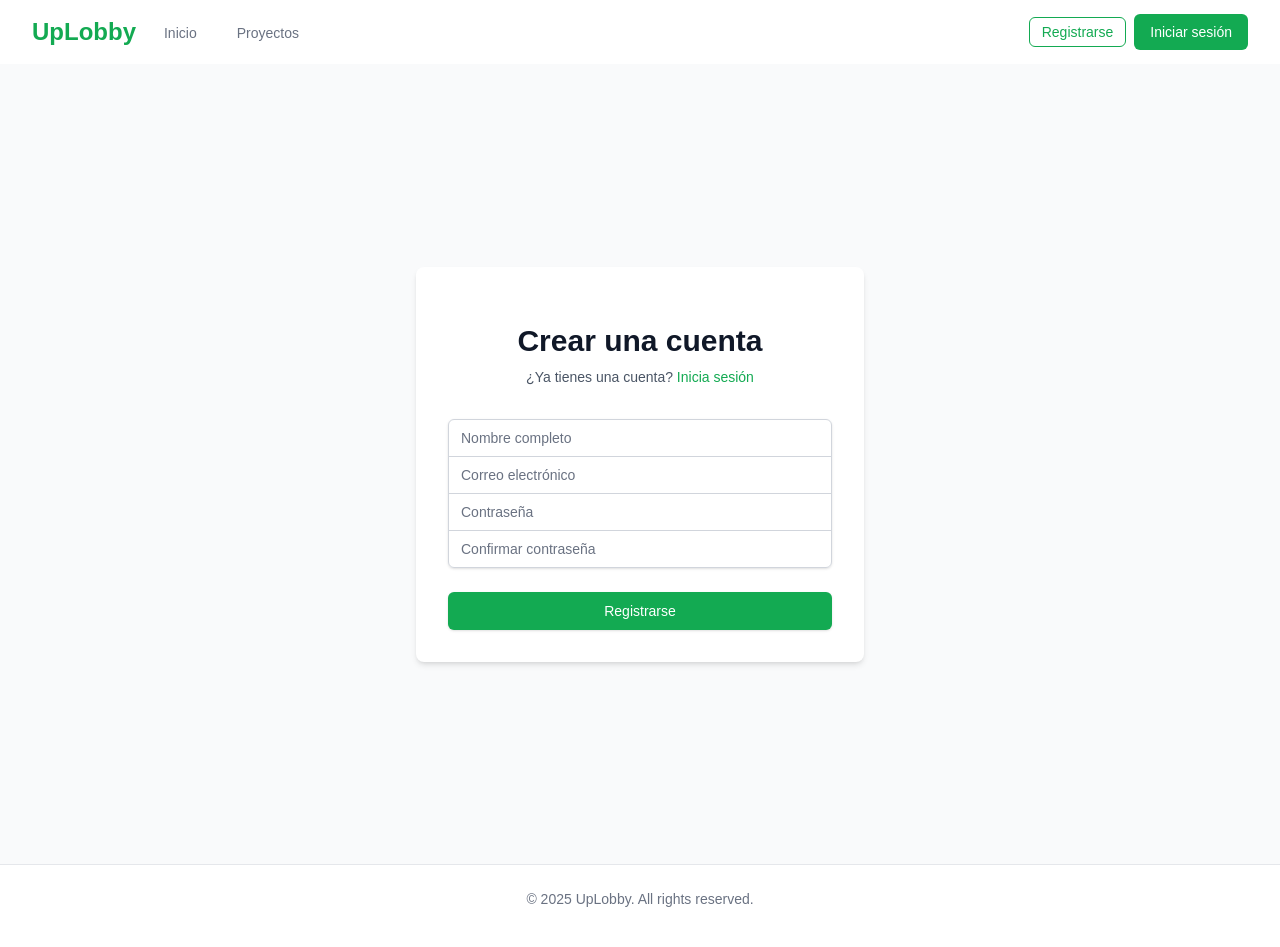
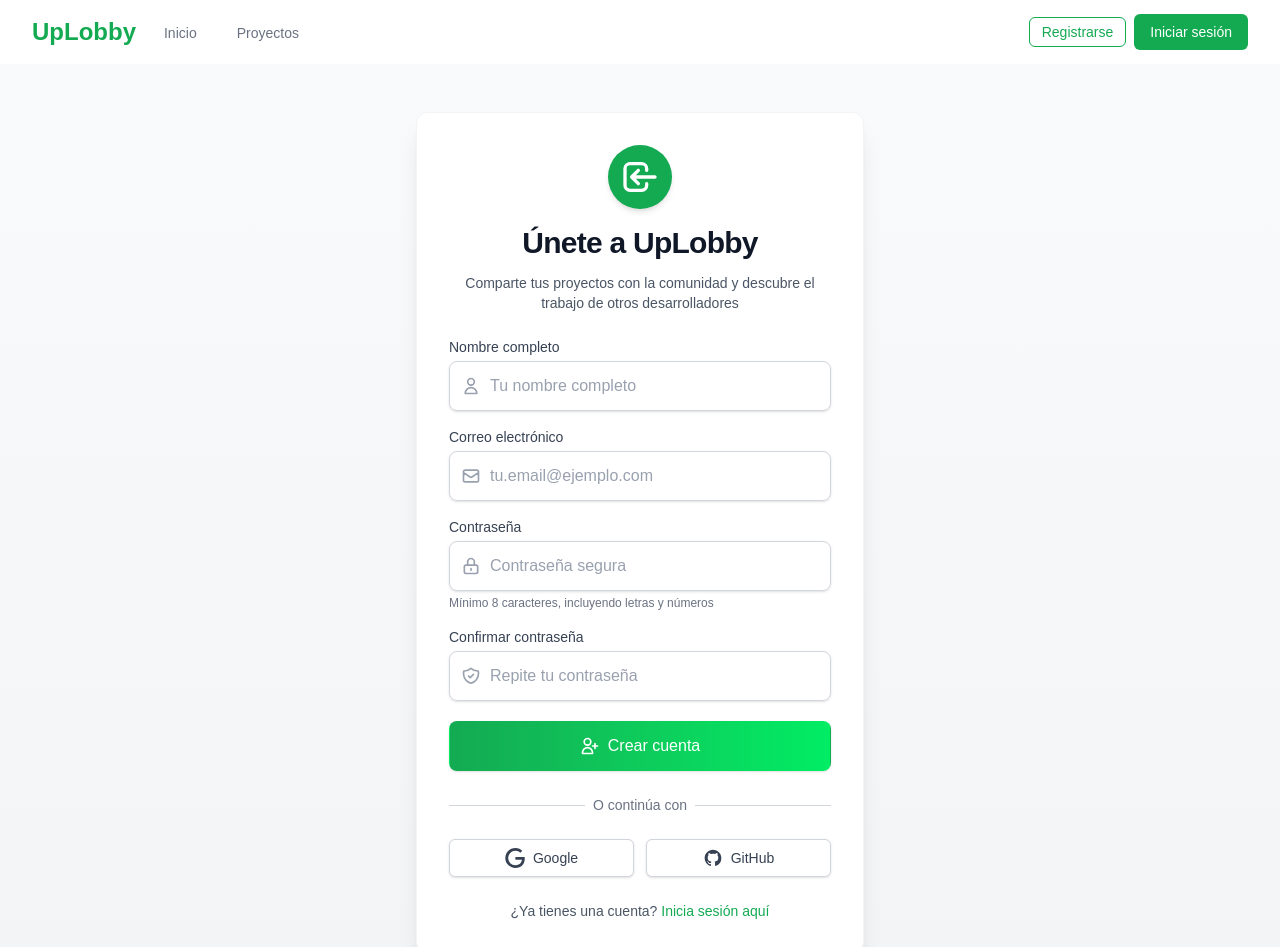
Before and after one commit to jemmdevs/uplobby-v1, a Next.js app: page /auth/signup in a window 1280 px wide. Shown: the top 947 px of the page. Built offline with nearby package versions, Linux system fonts and the light colour scheme; no server answers.

Commit message:
new form registration

```diff
--- a/app/auth/signup/page.js
+++ b/app/auth/signup/page.js
@@ -4,6 +4,7 @@
 import { signIn } from 'next-auth/react';
 import { useRouter } from 'next/navigation';
 import Link from 'next/link';
+import Image from 'next/image';
 
 export default function SignUp() {
   const router = useRouter();
@@ -84,35 +85,55 @@
   };
 
   return (
-    <div className="min-h-screen flex items-center justify-center py-12 px-4 sm:px-6 lg:px-8 bg-gray-50 dark:bg-[var(--mongodb-navy)]">
-      <div className="max-w-md w-full space-y-8 bg-white dark:bg-[var(--mongodb-forest)] p-8 rounded-lg shadow-md">
-        <div>
-          <h2 className="mt-6 text-center text-3xl font-extrabold text-gray-900 dark:text-white">
-            Crear una cuenta
+    <div className="min-h-screen flex items-center justify-center py-12 px-4 sm:px-6 lg:px-8 bg-gradient-to-b from-gray-50 to-gray-100 dark:from-[var(--mongodb-navy)] dark:to-[#0a1929]">
+      <div className="max-w-md w-full space-y-6 bg-white dark:bg-[var(--mongodb-navy)] p-8 rounded-xl shadow-xl border border-gray-100 dark:border-gray-800 transition-all duration-300 hover:shadow-2xl">
+
+        {/* Cabecera con logo */}
+        <div className="text-center">
+          <div className="flex justify-center mb-4">
+            <div className="w-16 h-16 bg-[var(--mongodb-dark-green)] rounded-full flex items-center justify-center shadow-md">
+              <svg xmlns="http://www.w3.org/2000/svg" className="h-10 w-10 text-white" fill="none" viewBox="0 0 24 24" stroke="currentColor">
+                <path strokeLinecap="round" strokeLinejoin="round" strokeWidth={2} d="M11 16l-4-4m0 0l4-4m-4 4h14m-5 4v1a3 3 0 01-3 3H6a3 3 0 01-3-3V7a3 3 0 013-3h7a3 3 0 013 3v1" />
+              </svg>
+            </div>
+          </div>
+          <h2 className="text-3xl font-bold text-gray-900 dark:text-white tracking-tight">
+            Únete a UpLobby
           </h2>
-          <p className="mt-2 text-center text-sm text-gray-600 dark:text-gray-300">
-            ¿Ya tienes una cuenta?{' '}
-            <Link
-              href="/auth/signin"
-              className="font-medium text-[var(--mongodb-dark-green)] hover:text-[var(--mongodb-green)]"
-            >
-              Inicia sesión
-            </Link>
+          <p className="mt-3 text-gray-600 dark:text-gray-300 text-sm">
+            Comparte tus proyectos con la comunidad y descubre el trabajo de otros desarrolladores
           </p>
         </div>
 
+        {/* Mensaje de error */}
         {error && (
-          <div className="bg-red-50 dark:bg-red-900/20 p-4 rounded-md">
+          <div className="bg-red-50 dark:bg-red-900/20 p-4 rounded-lg border border-red-100 dark:border-red-900/30">
+            <div className="flex items-start">
+              <div className="flex-shrink-0">
+                <svg className="h-5 w-5 text-red-500" xmlns="http://www.w3.org/2000/svg" viewBox="0 0 20 20" fill="currentColor">
+                  <path fillRule="evenodd" d="M10 18a8 8 0 100-16 8 8 0 000 16zM8.707 7.293a1 1 0 00-1.414 1.414L8.586 10l-1.293 1.293a1 1 0 101.414 1.414L10 11.414l1.293 1.293a1 1 0 001.414-1.414L11.414 10l1.293-1.293a1 1 0 00-1.414-1.414L10 8.586 8.707 7.293z" clipRule="evenodd" />
+                </svg>
+              </div>
+              <div className="ml-3">
                 <p className="text-sm text-red-600 dark:text-red-400">{error}</p>
+              </div>
+            </div>
           </div>
         )}
 
-        <form className="mt-8 space-y-6" onSubmit={handleSubmit}>
-          <div className="rounded-md shadow-sm -space-y-px">
+        {/* Formulario de registro */}
+        <form className="space-y-5" onSubmit={handleSubmit}>
+          <div className="space-y-4">
             <div>
-              <label htmlFor="name" className="sr-only">
-                Nombre
+              <label htmlFor="name" className="block text-sm font-medium text-gray-700 dark:text-gray-300 mb-1">
+                Nombre completo
               </label>
+              <div className="relative">
+                <div className="absolute inset-y-0 left-0 pl-3 flex items-center pointer-events-none">
+                  <svg xmlns="http://www.w3.org/2000/svg" className="h-5 w-5 text-gray-400" fill="none" viewBox="0 0 24 24" stroke="currentColor">
+                    <path strokeLinecap="round" strokeLinejoin="round" strokeWidth={2} d="M16 7a4 4 0 11-8 0 4 4 0 018 0zM12 14a7 7 0 00-7 7h14a7 7 0 00-7-7z" />
+                  </svg>
+                </div>
                 <input
                   id="name"
                   name="name"
@@ -121,14 +142,22 @@
                   required
                   value={formData.name}
                   onChange={handleChange}
-                className="appearance-none rounded-none relative block w-full px-3 py-2 border border-gray-300 dark:border-gray-700 placeholder-gray-500 text-gray-900 dark:text-white dark:bg-[var(--mongodb-navy)] rounded-t-md focus:outline-none focus:ring-[var(--mongodb-dark-green)] focus:border-[var(--mongodb-dark-green)] focus:z-10 sm:text-sm"
-                placeholder="Nombre completo"
+                  className="block w-full pl-10 pr-3 py-3 border border-gray-300 dark:border-gray-700 rounded-lg shadow-sm placeholder-gray-400 focus:outline-none focus:ring-2 focus:ring-[var(--mongodb-dark-green)] focus:border-[var(--mongodb-dark-green)] text-gray-900 dark:text-white dark:bg-gray-800 transition-colors duration-200"
+                  placeholder="Tu nombre completo"
                 />
               </div>
+            </div>
+
             <div>
-              <label htmlFor="email" className="sr-only">
+              <label htmlFor="email" className="block text-sm font-medium text-gray-700 dark:text-gray-300 mb-1">
                 Correo electrónico
               </label>
+              <div className="relative">
+                <div className="absolute inset-y-0 left-0 pl-3 flex items-center pointer-events-none">
+                  <svg xmlns="http://www.w3.org/2000/svg" className="h-5 w-5 text-gray-400" fill="none" viewBox="0 0 24 24" stroke="currentColor">
+                    <path strokeLinecap="round" strokeLinejoin="round" strokeWidth={2} d="M3 8l7.89 5.26a2 2 0 002.22 0L21 8M5 19h14a2 2 0 002-2V7a2 2 0 00-2-2H5a2 2 0 00-2 2v10a2 2 0 002 2z" />
+                  </svg>
+                </div>
                 <input
                   id="email"
                   name="email"
@@ -137,14 +166,22 @@
                   required
                   value={formData.email}
                   onChange={handleChange}
-                className="appearance-none rounded-none relative block w-full px-3 py-2 border border-gray-300 dark:border-gray-700 placeholder-gray-500 text-gray-900 dark:text-white dark:bg-[var(--mongodb-navy)] focus:outline-none focus:ring-[var(--mongodb-dark-green)] focus:border-[var(--mongodb-dark-green)] focus:z-10 sm:text-sm"
-                placeholder="Correo electrónico"
+                  className="block w-full pl-10 pr-3 py-3 border border-gray-300 dark:border-gray-700 rounded-lg shadow-sm placeholder-gray-400 focus:outline-none focus:ring-2 focus:ring-[var(--mongodb-dark-green)] focus:border-[var(--mongodb-dark-green)] text-gray-900 dark:text-white dark:bg-gray-800 transition-colors duration-200"
+                  placeholder="tu.email@ejemplo.com"
                 />
               </div>
+            </div>
+
             <div>
-              <label htmlFor="password" className="sr-only">
+              <label htmlFor="password" className="block text-sm font-medium text-gray-700 dark:text-gray-300 mb-1">
                 Contraseña
               </label>
+              <div className="relative">
+                <div className="absolute inset-y-0 left-0 pl-3 flex items-center pointer-events-none">
+                  <svg xmlns="http://www.w3.org/2000/svg" className="h-5 w-5 text-gray-400" fill="none" viewBox="0 0 24 24" stroke="currentColor">
+                    <path strokeLinecap="round" strokeLinejoin="round" strokeWidth={2} d="M12 15v2m-6 4h12a2 2 0 002-2v-6a2 2 0 00-2-2H6a2 2 0 00-2 2v6a2 2 0 002 2zm10-10V7a4 4 0 00-8 0v4h8z" />
+                  </svg>
+                </div>
                 <input
                   id="password"
                   name="password"
@@ -153,14 +190,23 @@
                   required
                   value={formData.password}
                   onChange={handleChange}
-                className="appearance-none rounded-none relative block w-full px-3 py-2 border border-gray-300 dark:border-gray-700 placeholder-gray-500 text-gray-900 dark:text-white dark:bg-[var(--mongodb-navy)] focus:outline-none focus:ring-[var(--mongodb-dark-green)] focus:border-[var(--mongodb-dark-green)] focus:z-10 sm:text-sm"
-                placeholder="Contraseña"
+                  className="block w-full pl-10 pr-3 py-3 border border-gray-300 dark:border-gray-700 rounded-lg shadow-sm placeholder-gray-400 focus:outline-none focus:ring-2 focus:ring-[var(--mongodb-dark-green)] focus:border-[var(--mongodb-dark-green)] text-gray-900 dark:text-white dark:bg-gray-800 transition-colors duration-200"
+                  placeholder="Contraseña segura"
                 />
               </div>
+              <p className="mt-1 text-xs text-gray-500 dark:text-gray-400">Mínimo 8 caracteres, incluyendo letras y números</p>
+            </div>
+
             <div>
-              <label htmlFor="confirmPassword" className="sr-only">
+              <label htmlFor="confirmPassword" className="block text-sm font-medium text-gray-700 dark:text-gray-300 mb-1">
                 Confirmar contraseña
               </label>
+              <div className="relative">
+                <div className="absolute inset-y-0 left-0 pl-3 flex items-center pointer-events-none">
+                  <svg xmlns="http://www.w3.org/2000/svg" className="h-5 w-5 text-gray-400" fill="none" viewBox="0 0 24 24" stroke="currentColor">
+                    <path strokeLinecap="round" strokeLinejoin="round" strokeWidth={2} d="M9 12l2 2 4-4m5.618-4.016A11.955 11.955 0 0112 2.944a11.955 11.955 0 01-8.618 3.04A12.02 12.02 0 003 9c0 5.591 3.824 10.29 9 11.622 5.176-1.332 9-6.03 9-11.622 0-1.042-.133-2.052-.382-3.016z" />
+                  </svg>
+                </div>
                 <input
                   id="confirmPassword"
                   name="confirmPassword"
@@ -169,9 +215,10 @@
                   required
                   value={formData.confirmPassword}
                   onChange={handleChange}
-                className="appearance-none rounded-none relative block w-full px-3 py-2 border border-gray-300 dark:border-gray-700 placeholder-gray-500 text-gray-900 dark:text-white dark:bg-[var(--mongodb-navy)] rounded-b-md focus:outline-none focus:ring-[var(--mongodb-dark-green)] focus:border-[var(--mongodb-dark-green)] focus:z-10 sm:text-sm"
-                placeholder="Confirmar contraseña"
+                  className="block w-full pl-10 pr-3 py-3 border border-gray-300 dark:border-gray-700 rounded-lg shadow-sm placeholder-gray-400 focus:outline-none focus:ring-2 focus:ring-[var(--mongodb-dark-green)] focus:border-[var(--mongodb-dark-green)] text-gray-900 dark:text-white dark:bg-gray-800 transition-colors duration-200"
+                  placeholder="Repite tu contraseña"
                 />
+              </div>
             </div>
           </div>
 
@@ -179,18 +226,77 @@
             <button
               type="submit"
               disabled={isLoading}
-              className="group relative w-full flex justify-center py-2 px-4 border border-transparent rounded-md shadow-sm text-sm font-medium text-white bg-[var(--mongodb-dark-green)] hover:bg-[var(--mongodb-green)] focus:outline-none focus:ring-2 focus:ring-offset-2 focus:ring-[var(--mongodb-dark-green)]"
+              className="w-full flex justify-center items-center py-3 px-4 border border-transparent rounded-lg shadow-sm text-base font-medium text-white bg-gradient-to-r from-[var(--mongodb-dark-green)] to-[var(--mongodb-green)] hover:from-[var(--mongodb-green)] hover:to-[var(--mongodb-dark-green)] focus:outline-none focus:ring-2 focus:ring-offset-2 focus:ring-[var(--mongodb-dark-green)] transition-all duration-300 transform hover:scale-105"
             >
               {isLoading ? (
-                <svg className="animate-spin -ml-1 mr-2 h-4 w-4 text-white" xmlns="http://www.w3.org/2000/svg" fill="none" viewBox="0 0 24 24">
+                <>
+                  <svg className="animate-spin -ml-1 mr-2 h-5 w-5 text-white" xmlns="http://www.w3.org/2000/svg" fill="none" viewBox="0 0 24 24">
                     <circle className="opacity-25" cx="12" cy="12" r="10" stroke="currentColor" strokeWidth="4"></circle>
                     <path className="opacity-75" fill="currentColor" d="M4 12a8 8 0 018-8V0C5.373 0 0 5.373 0 12h4zm2 5.291A7.962 7.962 0 014 12H0c0 3.042 1.135 5.824 3 7.938l3-2.647z"></path>
                   </svg>
-              ) : null}
-              Registrarse
+                  Procesando...
+                </>
+              ) : (
+                <>
+                  <svg xmlns="http://www.w3.org/2000/svg" className="h-5 w-5 mr-2" fill="none" viewBox="0 0 24 24" stroke="currentColor">
+                    <path strokeLinecap="round" strokeLinejoin="round" strokeWidth={2} d="M18 9v3m0 0v3m0-3h3m-3 0h-3m-2-5a4 4 0 11-8 0 4 4 0 018 0zM3 20a6 6 0 0112 0v1H3v-1z" />
+                  </svg>
+                  Crear cuenta
+                </>
+              )}
             </button>
           </div>
         </form>
+
+        {/* Opciones alternativas */}
+        <div className="mt-6">
+          <div className="relative">
+            <div className="absolute inset-0 flex items-center">
+              <div className="w-full border-t border-gray-300 dark:border-gray-700"></div>
+            </div>
+            <div className="relative flex justify-center text-sm">
+              <span className="px-2 bg-white dark:bg-[var(--mongodb-navy)] text-gray-500 dark:text-gray-400">
+                O continúa con
+              </span>
+            </div>
+          </div>
+
+          <div className="mt-6 grid grid-cols-2 gap-3">
+            <button
+              type="button"
+              onClick={() => signIn('google', { callbackUrl: '/projects' })}
+              className="w-full inline-flex justify-center py-2 px-4 border border-gray-300 dark:border-gray-700 rounded-md shadow-sm bg-white dark:bg-gray-800 text-sm font-medium text-gray-700 dark:text-gray-200 hover:bg-gray-50 dark:hover:bg-gray-700 transition-colors duration-200"
+            >
+              <svg className="h-5 w-5" aria-hidden="true" fill="currentColor" viewBox="0 0 24 24">
+                <path d="M12.48 10.92v3.28h7.84c-.24 1.84-.853 3.187-1.787 4.133-1.147 1.147-2.933 2.4-6.053 2.4-4.827 0-8.6-3.893-8.6-8.72s3.773-8.72 8.6-8.72c2.6 0 4.507 1.027 5.907 2.347l2.307-2.307C18.747 1.44 16.133 0 12.48 0 5.867 0 .307 5.387.307 12s5.56 12 12.173 12c3.573 0 6.267-1.173 8.373-3.36 2.16-2.16 2.84-5.213 2.84-7.667 0-.76-.053-1.467-.173-2.053H12.48z" />
+              </svg>
+              <span className="ml-2">Google</span>
+            </button>
+            <button
+              type="button"
+              onClick={() => signIn('github', { callbackUrl: '/projects' })}
+              className="w-full inline-flex justify-center py-2 px-4 border border-gray-300 dark:border-gray-700 rounded-md shadow-sm bg-white dark:bg-gray-800 text-sm font-medium text-gray-700 dark:text-gray-200 hover:bg-gray-50 dark:hover:bg-gray-700 transition-colors duration-200"
+            >
+              <svg className="h-5 w-5" aria-hidden="true" fill="currentColor" viewBox="0 0 24 24">
+                <path fillRule="evenodd" d="M12 2C6.477 2 2 6.484 2 12.017c0 4.425 2.865 8.18 6.839 9.504.5.092.682-.217.682-.483 0-.237-.008-.868-.013-1.703-2.782.605-3.369-1.343-3.369-1.343-.454-1.158-1.11-1.466-1.11-1.466-.908-.62.069-.608.069-.608 1.003.07 1.531 1.032 1.531 1.032.892 1.53 2.341 1.088 2.91.832.092-.647.35-1.088.636-1.338-2.22-.253-4.555-1.113-4.555-4.951 0-1.093.39-1.988 1.029-2.688-.103-.253-.446-1.272.098-2.65 0 0 .84-.27 2.75 1.026A9.564 9.564 0 0112 6.844c.85.004 1.705.115 2.504.337 1.909-1.296 2.747-1.027 2.747-1.027.546 1.379.202 2.398.1 2.651.64.7 1.028 1.595 1.028 2.688 0 3.848-2.339 4.695-4.566 4.943.359.309.678.92.678 1.855 0 1.338-.012 2.419-.012 2.747 0 .268.18.58.688.482A10.019 10.019 0 0022 12.017C22 6.484 17.522 2 12 2z" clipRule="evenodd" />
+              </svg>
+              <span className="ml-2">GitHub</span>
+            </button>
+          </div>
+        </div>
+
+        {/* Enlace para iniciar sesión */}
+        <div className="text-center mt-4">
+          <p className="text-sm text-gray-600 dark:text-gray-400">
+            ¿Ya tienes una cuenta?{' '}
+            <Link
+              href="/auth/signin"
+              className="font-medium text-[var(--mongodb-dark-green)] hover:text-[var(--mongodb-green)] transition-colors duration-200"
+            >
+              Inicia sesión aquí
+            </Link>
+          </p>
+        </div>
       </div>
     </div>
   );
```
Lines whose indentation alone changed are shown as unchanged.
